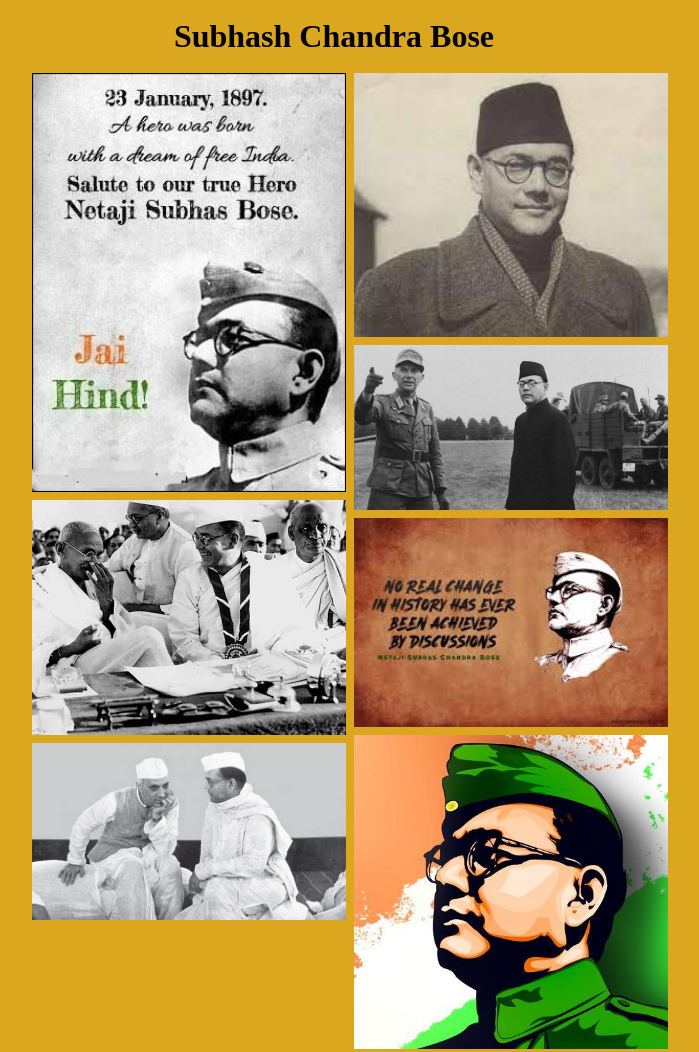
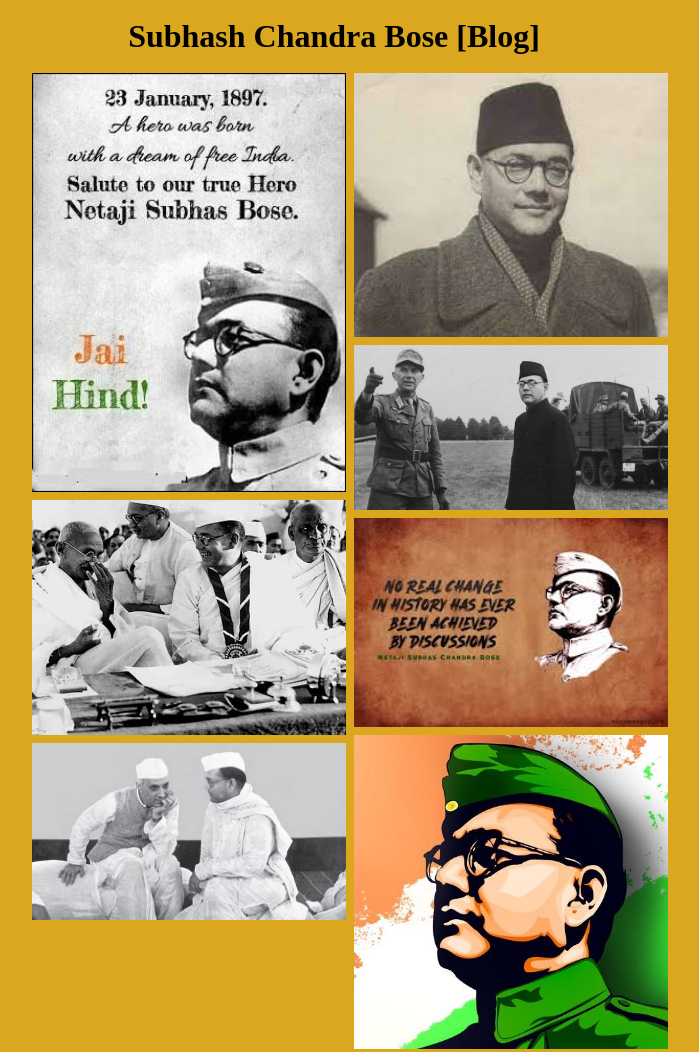
Before and after one commit to NitinBag0riya/github-pages, a plain HTML site: page Index.html in a window 1280 px wide. Shown: the top 1052 px of the page, without its empty margins (306-1005 px from the left). Drawn offline with Linux system fonts and the light colour scheme.

Commit message:
first commit

```diff
--- a/Index.html
+++ b/Index.html
@@ -13,7 +13,7 @@
 
     <div id="main">
 
-        <h1 id="title" class="center">Subhash Chandra Bose</h1>
+        <h1 id="title" class="center">Subhash Chandra Bose [Blog]</h1>
         <div id="img-div">
             <div class="row">
                 <div class="column"></div>
```
